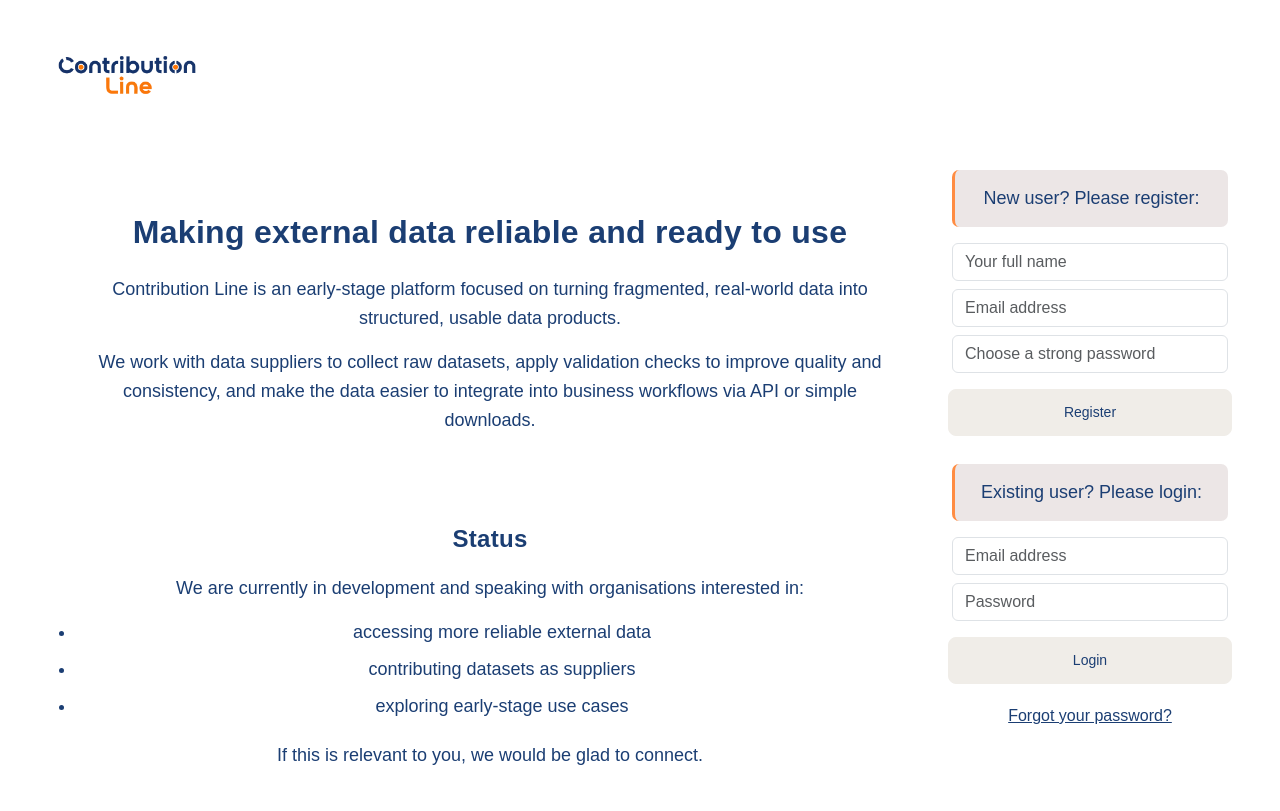
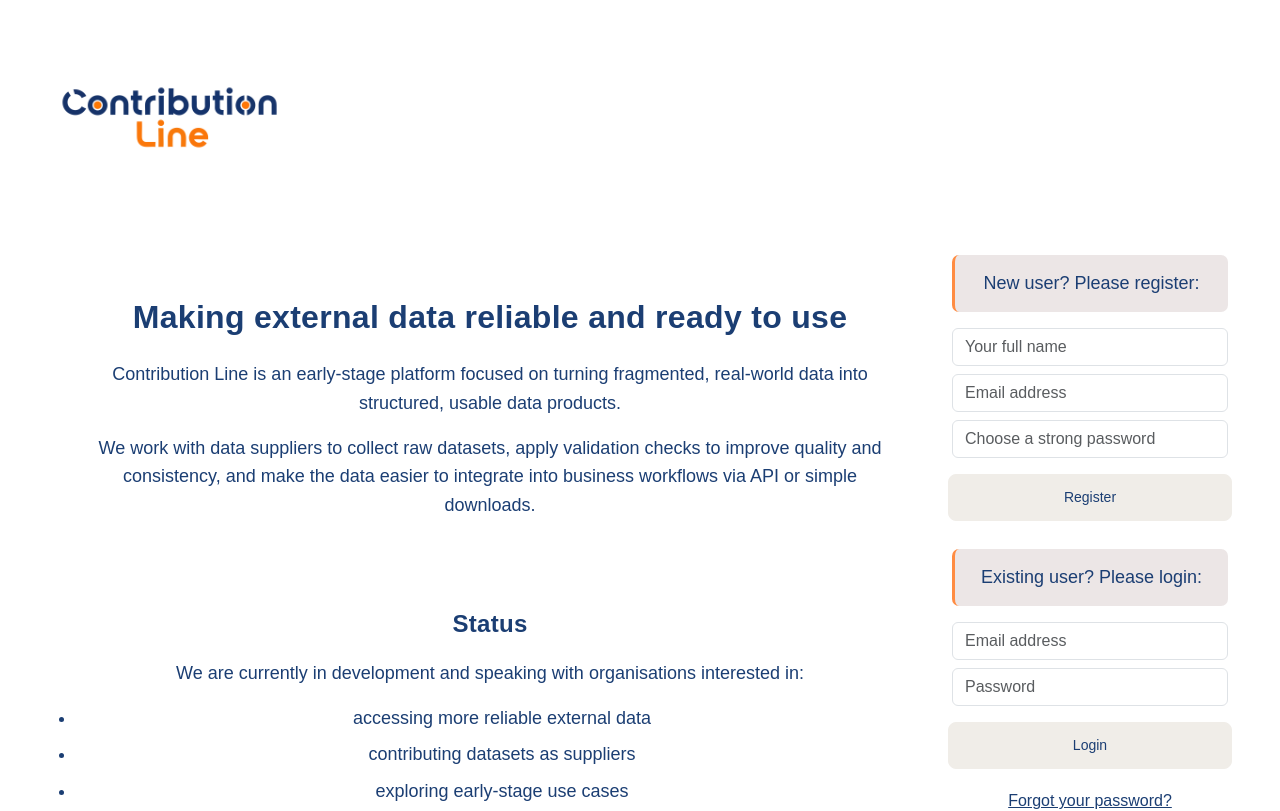
Before and after one commit to Alec-Hajinoff/Contribution_Line_Refinery, a React (Create React App) app in the folder React/: page / in a window 1280 px wide. Shown: the top 811 px of the page. Built offline with nearby package versions, Linux system fonts and the light colour scheme.

Commit message:
25/4/26, 6:35

```diff
--- a/React/src/Footer.css
+++ b/React/src/Footer.css
@@ -15,7 +15,3 @@ body {
   background-color: rgb(236, 230, 230);
   border-radius: 7px;
 }
-
-#logo {
-  height: 150px;
-}
--- a/React/src/Header.css
+++ b/React/src/Header.css
@@ -1,6 +1,6 @@
 #logo {
-  width: auto;
-  height: 361;
+  width: 20%;
+  height: auto;
 }
 
 .logo-container {
--- a/React/src/LogoutComponent.css
+++ b/React/src/LogoutComponent.css
@@ -14,10 +14,6 @@ body {
 .footer {
   background-color: rgb(236, 230, 230);
   border-radius: 7px;
-}
-
-#logo {
-  height: 150px;
 }
 
 .btn-secondary {
--- a/React/src/MainRegLog.css
+++ b/React/src/MainRegLog.css
@@ -23,15 +23,6 @@ body {
   border-left: 3px solid #ff8c42;
 }
 
-#logo {
-  height: 150px;
-  transition: transform 0.3s ease;
-}
-
-#logo:hover {
-  transform: scale(1.02);
-}
-
 .container {
   max-width: 1200px;
 }
--- a/React/src/RegisteredPage.css
+++ b/React/src/RegisteredPage.css
@@ -15,7 +15,3 @@ body {
   background-color: rgb(236, 230, 230);
   border-radius: 7px;
 }
-
-#logo {
-  height: 150px;
-}
--- a/React/src/UserDashboard.css
+++ b/React/src/UserDashboard.css
@@ -16,10 +16,6 @@ body {
   border-radius: 7px;
 }
 
-#logo {
-  height: 150px;
-}
-
 .step-label,
 .table-label {
   font-size: 1.1em;
--- a/React/src/UserLogin.css
+++ b/React/src/UserLogin.css
@@ -20,10 +20,6 @@ body {
   font-weight: 500;
   margin-top: 20px;
   border-left: 3px solid #ff8c42;
-}
-
-#logo {
-  height: 150px;
 }
 
 .btn-secondary {
--- a/React/src/UserRegistration.css
+++ b/React/src/UserRegistration.css
@@ -22,10 +22,6 @@ body {
   border-left: 3px solid #ff8c42;
 }
 
-#logo {
-  height: 150px;
-}
-
 .btn-secondary {
   background-color: #f0ede8;
   border-color: #f0ede8;
```
Also changed, not shown: React/src/Footer.js (line endings or trailing spaces).
